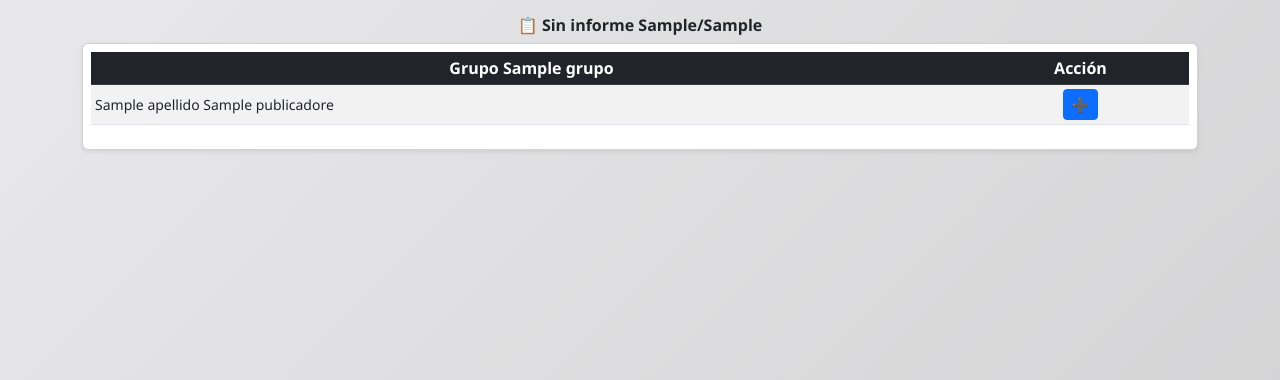
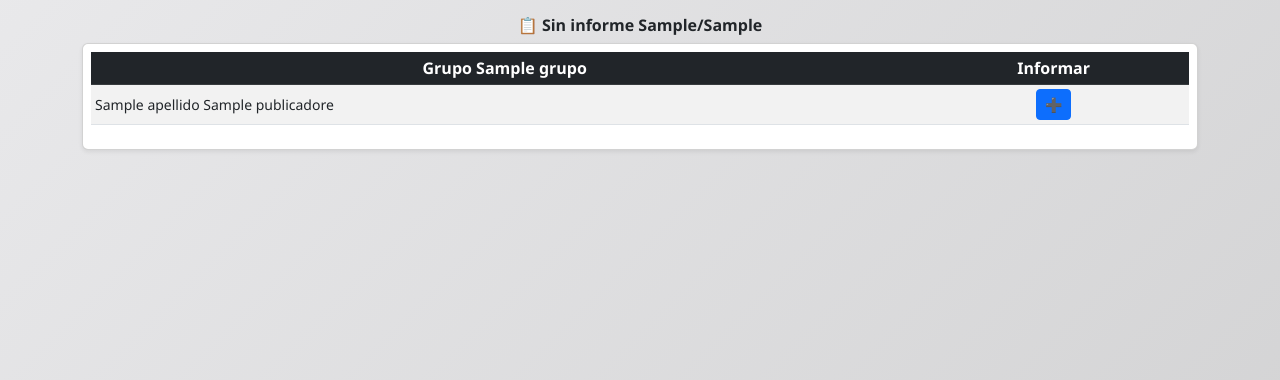
Before and after one commit to miguelarcedev/Informes, a Django app: template informe/templates/informe/publicadores_sin_informe.html in a window 1280 px wide. Shown: the part 40-420 px from the top of the page. Run offline with Django 4.2, Linux system fonts and the light colour scheme; the template is opened without the code that fills it: most values are stand-ins (such as "Sample title", 1, 10 or a date in 2020).

Commit message:
cambio de accion por informar en listado de informes que faltan

```diff
--- a/informe/templates/informe/publicadores_sin_informe.html
+++ b/informe/templates/informe/publicadores_sin_informe.html
@@ -25,7 +25,7 @@
             <thead class="table-dark">
               <tr>
                 <th>Grupo {{ grupo }}</th>
-                <th>Acción</th>
+                <th>Informar</th>
               </tr>
             </thead>
             <tbody>
```
